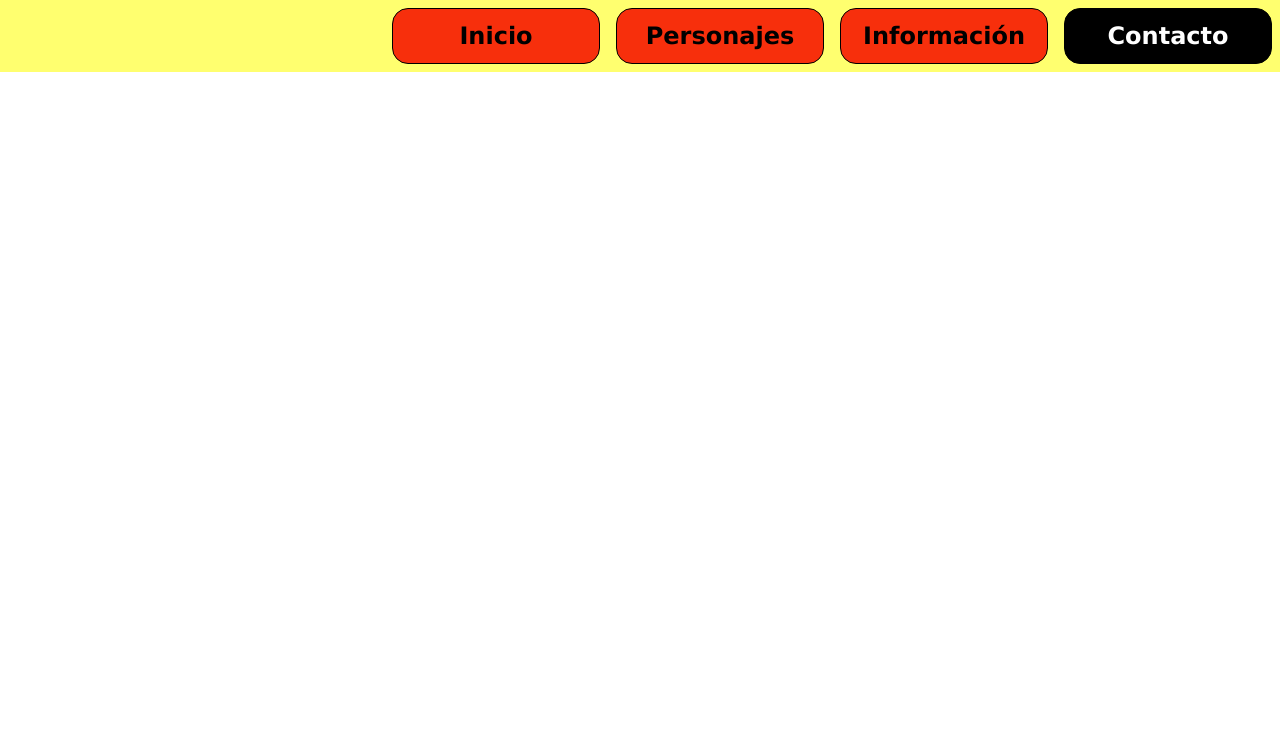
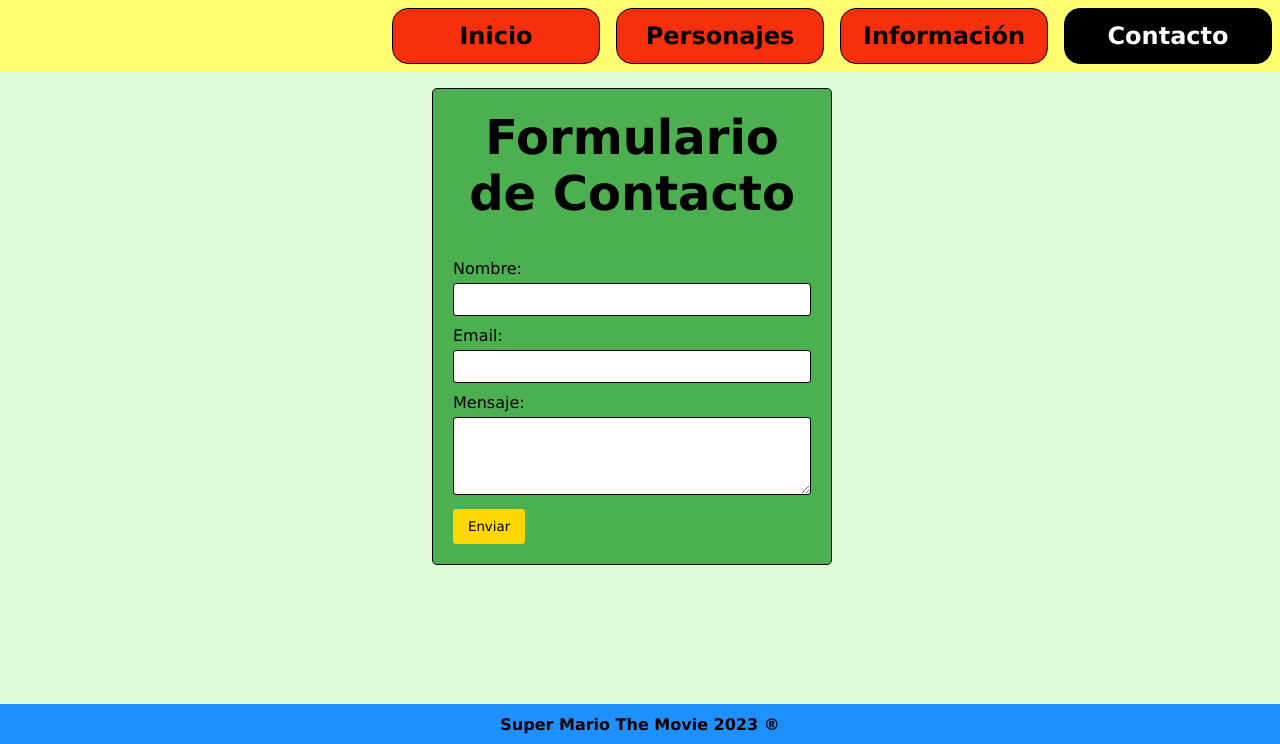
Before and after one commit to Yemel27/PagMarioBros, a plain HTML site: page contacto.html in a window 1280 px wide. Shown: the part 200-944 px from the top of the page. Before the commit the page ends 800 px from the top, so only its background shows below. Drawn offline with Linux system fonts and the light colour scheme.

Commit message:
Pequeños detalles

```diff
--- a/assets/css/style.css
+++ b/assets/css/style.css
@@ -178,4 +178,43 @@ td, th {
 
 .centered {
     text-align: center;
+}
+
+/* ---------- contactos ---------- */
+
+.container {
+    background-color: #4CAF50;
+    width: 400px;
+    margin: 0 auto;
+    padding: 20px;
+    border: 1px solid   black;
+    border-radius: 5px;
   }
+
+  .container h2 {
+    text-align: center;
+  }
+
+  .container form label {
+    display: block;
+    margin-bottom: 5px;
+  }
+
+  .container form input[type="text"],
+  .container form input[type="email"],
+  .container form textarea {
+    width: 100%;
+    padding: 8px;
+    margin-bottom: 10px;
+    border-radius: 3px;
+    border: 1px solid black;
+  }
+
+  .container form input[type="submit"] {
+    background-color: gold;
+    color: black;
+    padding: 10px 15px;
+    border: none;
+    border-radius: 3px;
+    cursor: pointer;
+  }
--- a/contacto.html
+++ b/contacto.html
@@ -25,5 +25,31 @@
         <a class="active" href="./contacto.html">Contacto</a>
     </nav>
 
+    <main>
+        <div class="container">
+            <h2>Formulario de Contacto</h2>
+            <br>
+            <br>
+            <form action="/enviar_formulario" method="POST">
+              <label for="nombre">Nombre:</label>
+              <input type="text" id="nombre" name="nombre" required>
+
+              <label for="email">Email:</label>
+              <input type="email" id="email" name="email" required>
+
+              <label for="mensaje">Mensaje:</label>
+              <textarea id="mensaje" name="mensaje" rows="4" cols="50" required></textarea>
+
+              <input type="submit" value="Enviar">
+            </form>
+        </div>
+
+        <br>
+    </main>
+
+    <footer>
+        <h4>Super Mario The Movie 2023 &reg;</h4>
+    </footer>
+
 </body>
 </html>
```
Also changed, not shown: informacion.html (+1 -1 lines).
